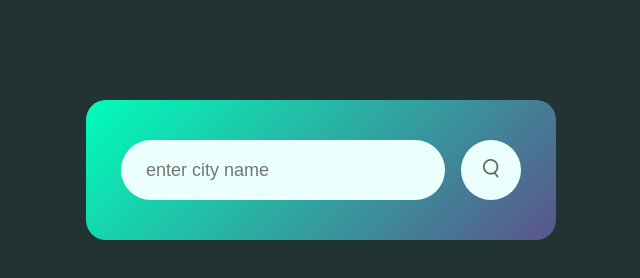
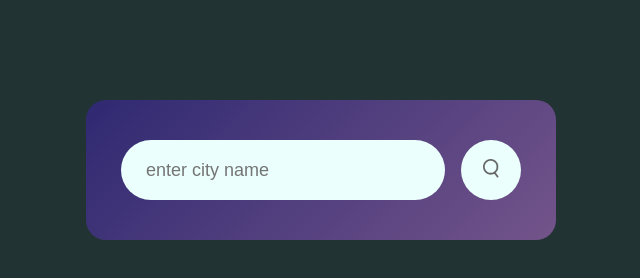
Before and after one commit to JeffersonWu25/WeatherApp, a plain HTML site: page index.html in a window 1280 px wide. Shown: the whole page, without its empty margins (319-959 px from the left). Drawn offline with Linux system fonts and the light colour scheme.

Commit message:
last edits

```diff
--- a/style.css
+++ b/style.css
@@ -10,7 +10,7 @@ body{
 .card{
     width: 90%;
     max-width: 470px;
-    background: linear-gradient(135deg, #00feba, #5b548a);
+    background: linear-gradient(135deg, #2f2972, #73548a);
     color: #fff;
     margin: 100px auto 0;
     border-radius: 20px;
```
